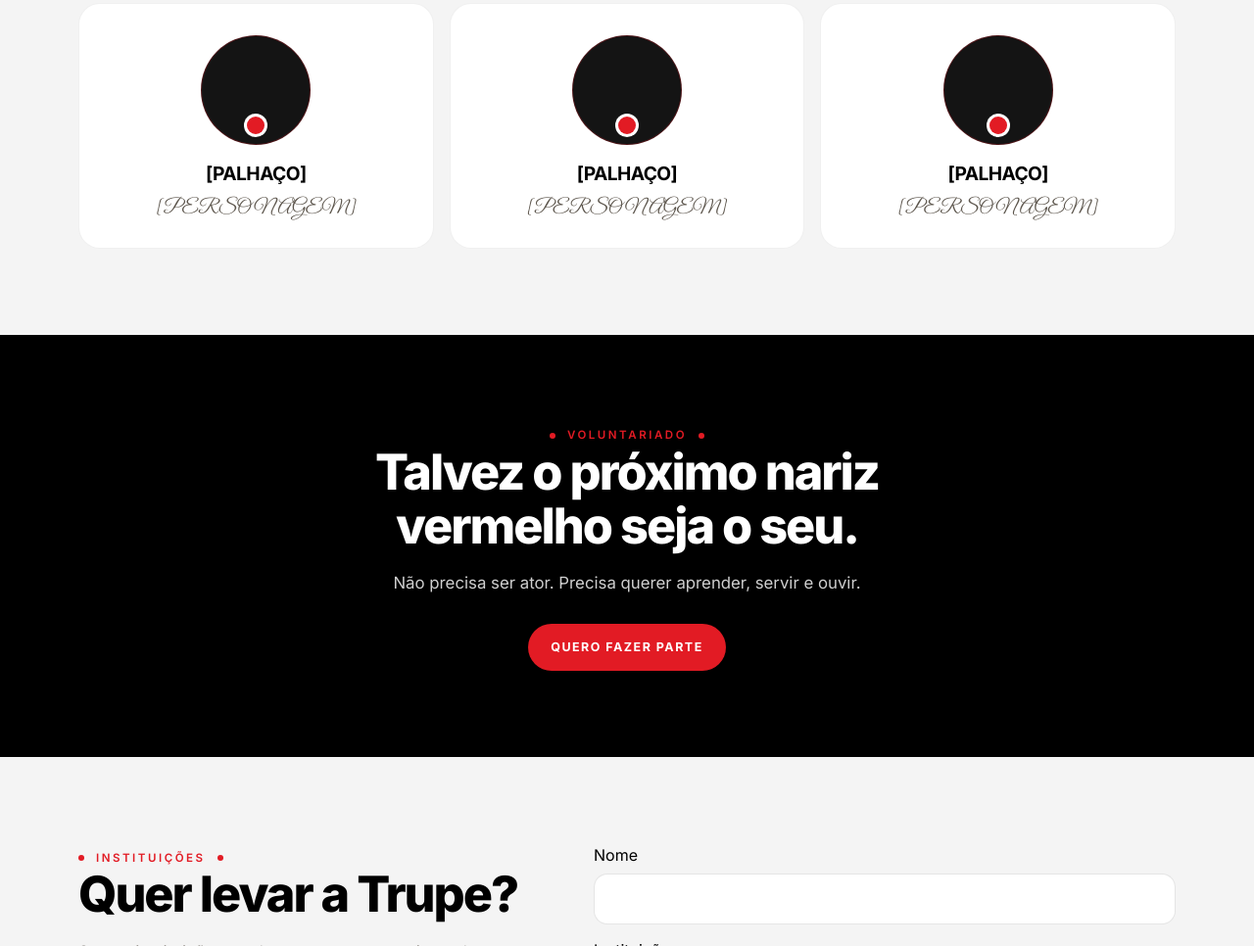
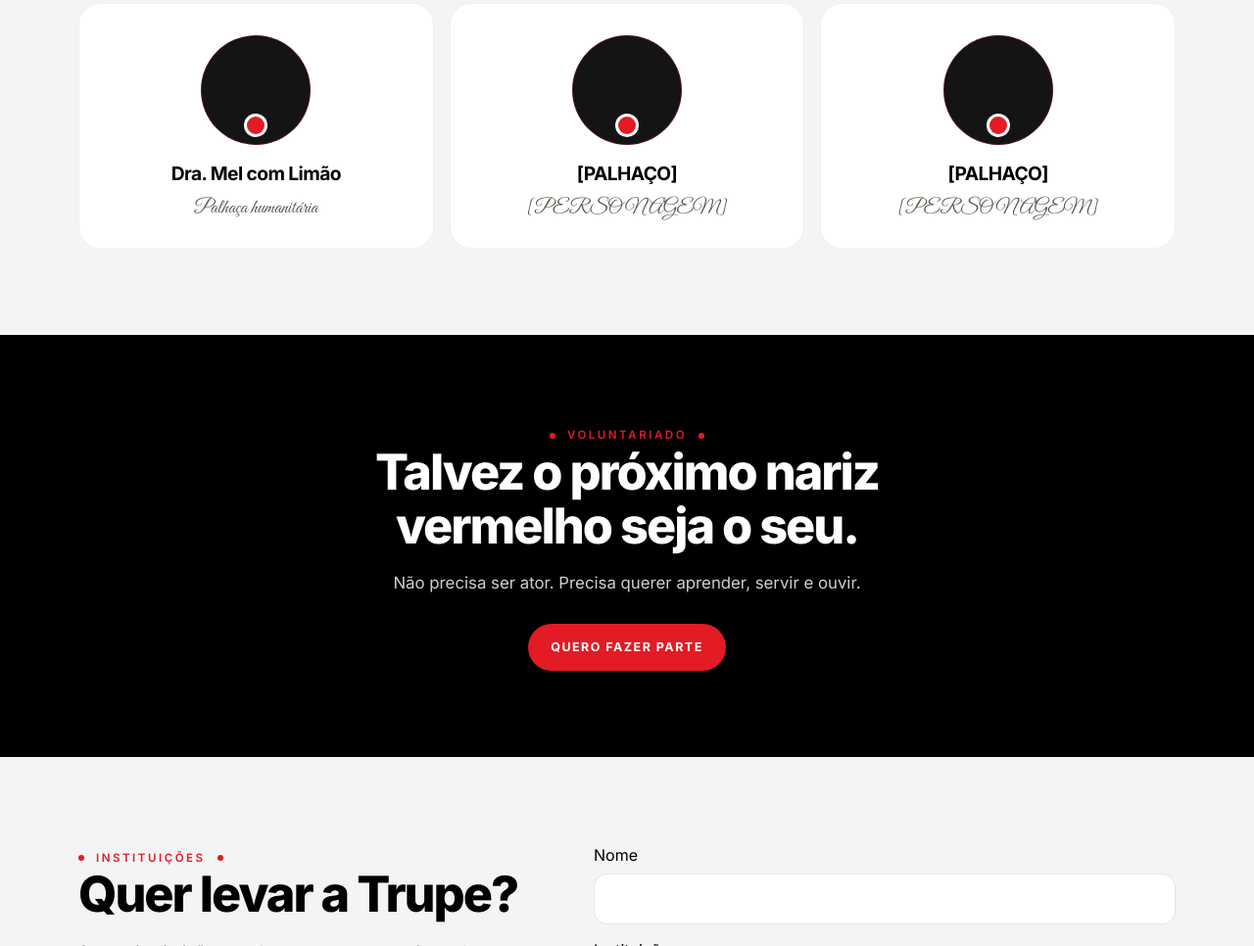
Before and after one commit to trupepeniel/trupepeniel.github.io, a plain HTML site: page index.html in a window 1280 px wide. Shown: the part 6449-7415 px from the top of the page at 98% size. Drawn offline with Linux system fonts and the light colour scheme.

Commit message:
Apresenta Dra. Mel com Limão na página

```diff
--- a/index.html
+++ b/index.html
@@ -222,8 +222,8 @@
         <div class="grid grid-3">
           <article class="card clown-card">
             <div class="avatar" aria-hidden="true"></div>
-            <h3>[PALHAÇO]</h3>
-            <p class="char">[PERSONAGEM]</p>
+            <h3>Dra. Mel com Limão</h3>
+            <p class="char">Palhaça humanitária</p>
           </article>
           <article class="card clown-card">
             <div class="avatar" aria-hidden="true"></div>
```
